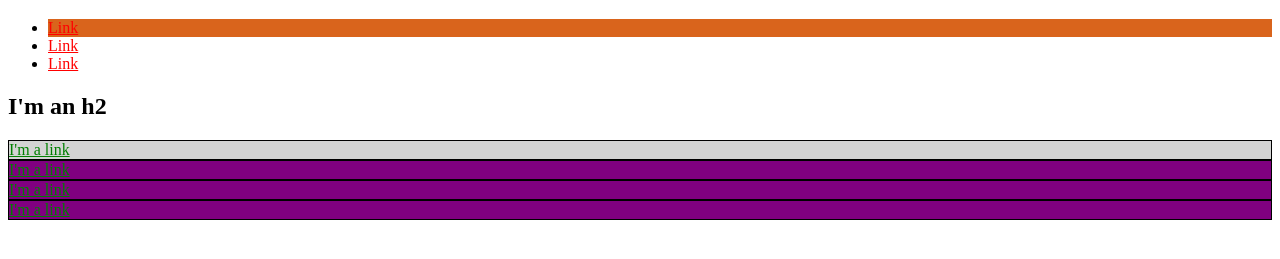
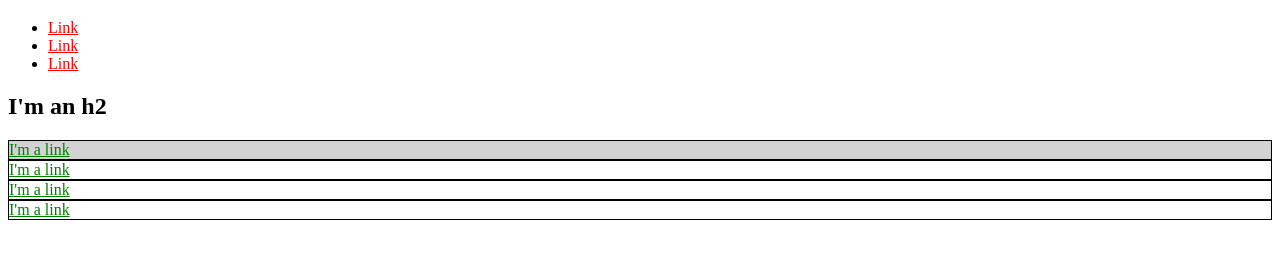
Before and after one commit to sivarti/sivarti.github.io, a plain HTML site: page index.html in a window 1280 px wide. Shown: the part 61-320 px from the top of the page. Drawn offline with Linux system fonts and the light colour scheme.

Commit message:
Crash course in using CSS selectors, id and classes

```diff
--- a/index.html
+++ b/index.html
@@ -8,7 +8,7 @@
         color: red;
       }
       #exec-bio {
-        background-color: lightgray;
+        background-color: lightgrey;
       }
       .bio-box {
         border: 1px solid black;
@@ -16,18 +16,12 @@
       .bio-box a {
         color: green;
       }
-      #sec-bio {
-        background-color: #d9641c;
-      }
-      .bio-color {
-        background-color: purple;
-      }
     </style>
   </head>
   <body>
     <h1>I'm an h1</h1>
     <ul>
-      <li id="sec-bio">
+      <li>
         <a href="https://example.com/">Link</a>
       </li>
       <li>
@@ -38,16 +32,16 @@
       </li>
     </ul>
     <h2>I'm an h2</h2>
-    <div id="exec-bio" class="bio-box bio-color">
+    <div id="exec-bio" class="bio-box">
       <a href="https://example.com/">I'm a link</a>
     </div>
-    <div class="bio-box bio-color">
+    <div class="bio-box">
       <a href="https://example.com/">I'm a link</a>
     </div>
-    <div class="bio-box bio-color">
+    <div class="bio-box">
       <a href="https://example.com/">I'm a link</a>
     </div>
-    <div class="bio-box bio-color">
+    <div class="bio-box">
       <a href="https://example.com/">I'm a link</a>
     </div>
   </body>
```
